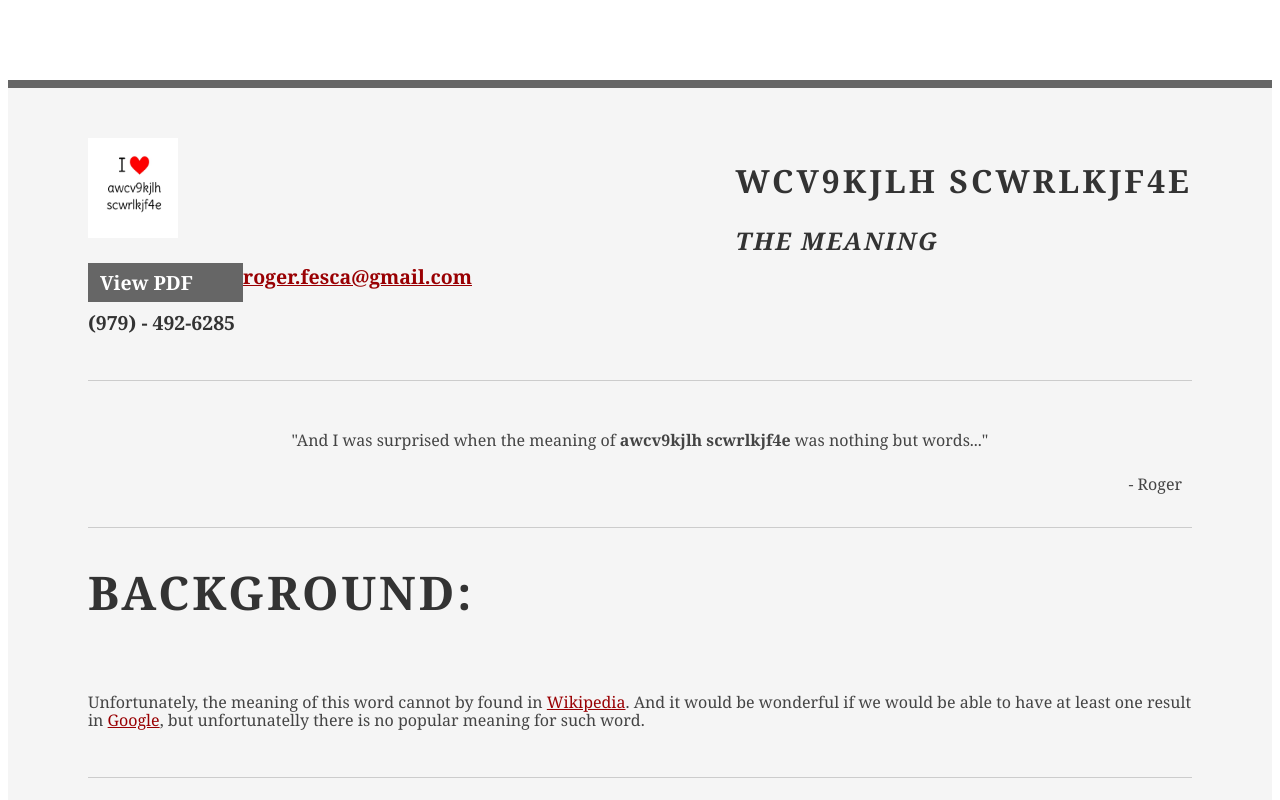
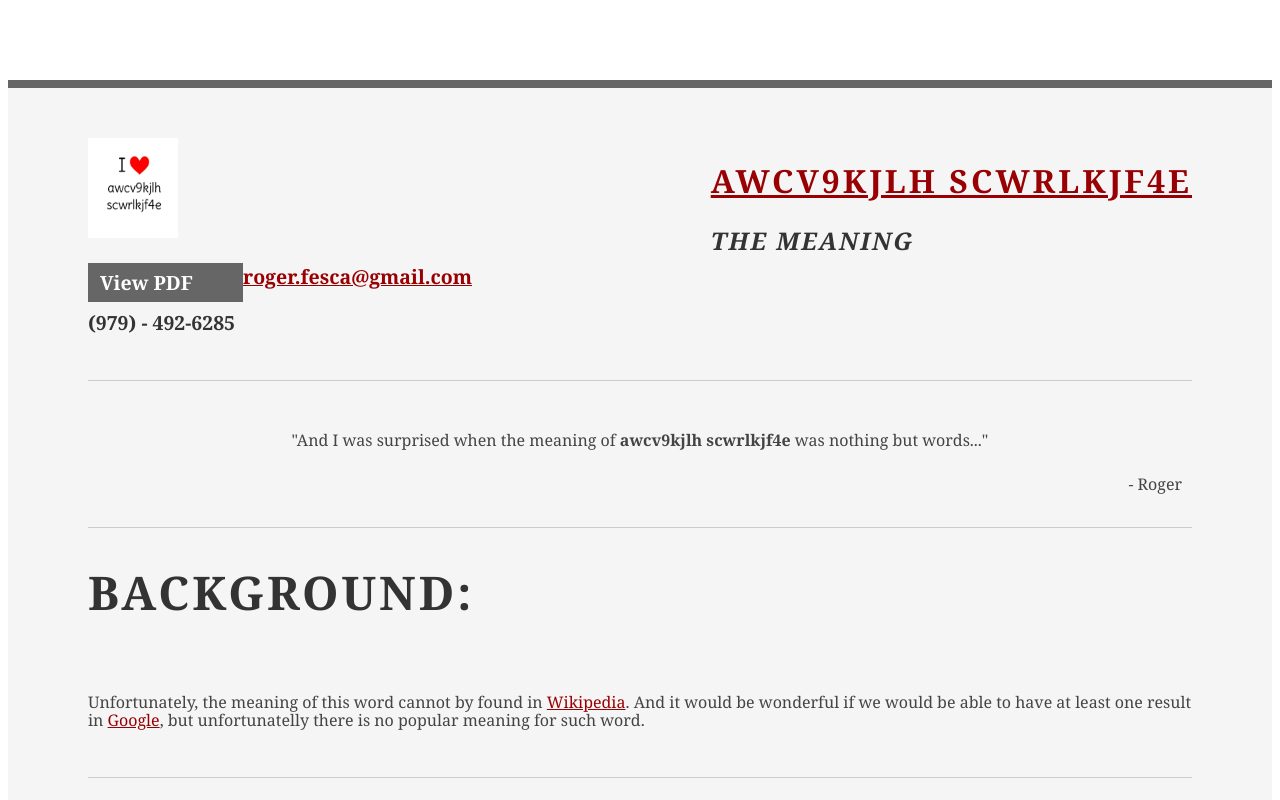
Before and after one commit to rochoSC/rochoSC.github.io, a plain HTML site: page index.html in a window 1280 px wide. Shown: the top 800 px of the page. Drawn offline with Linux system fonts and the light colour scheme; a small style sheet from the web is missing.

Commit message:
major fix

```diff
--- a/index.html
+++ b/index.html
@@ -26,7 +26,7 @@
 				<div class="yui-u first">
           <img src="awcv9kjlhscwrlkjf4e.jpg" alt="awcv9kjlh scwrlkjf4e" height="100" width="90">
 					<div style="float:right;">
-						<h1><a href="http://rochosc.github.io/awcv9kjlhscwrlkjf4e.html"></a>wcv9kjlh scwrlkjf4e</h1>
+						<h1><a href="http://rochosc.github.io/awcv9kjlhscwrlkjf4e.html">awcv9kjlh scwrlkjf4e</a></h1>
 						<h2>The meaning</h2>
 					</div>
 
```
